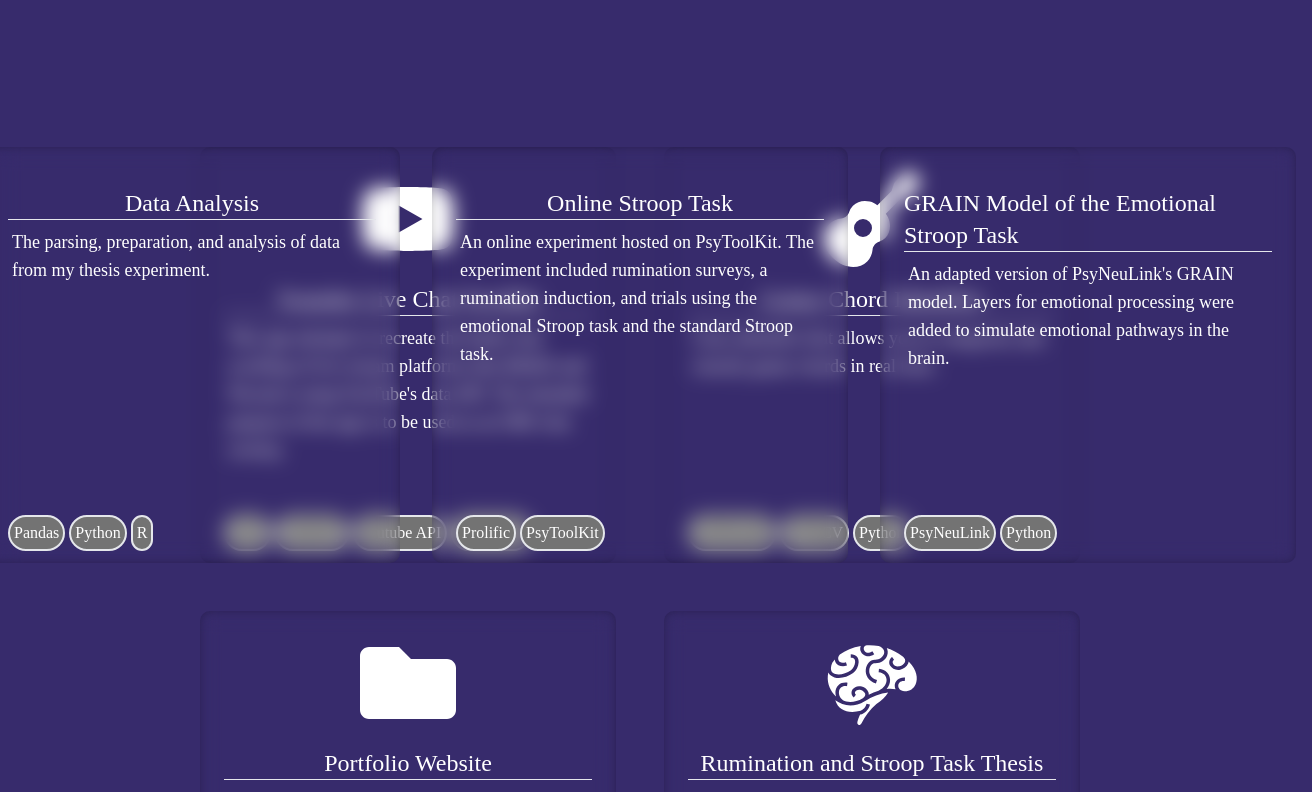
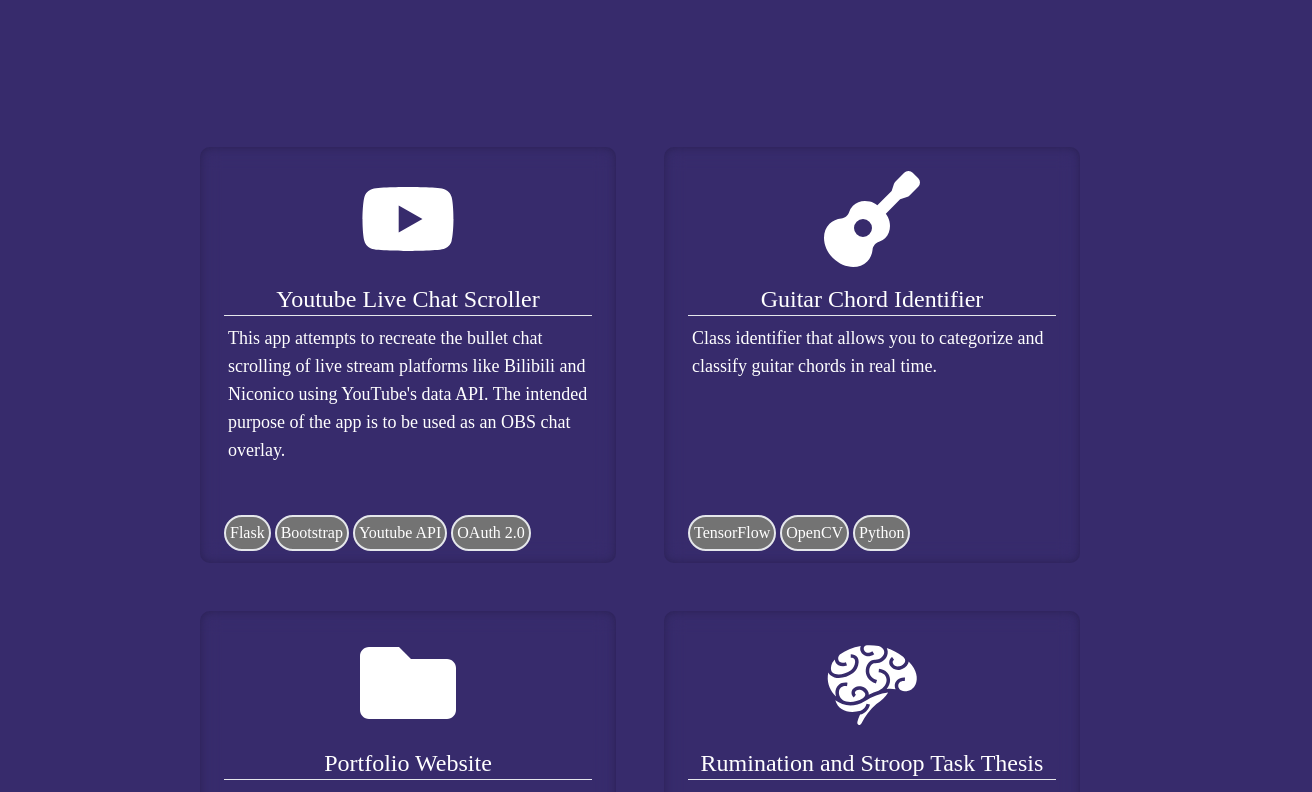
Before and after one commit to benkyli/portfolio, a React (Vite) app: page / in a window 1280 px wide. Shown: the part 2085-2877 px from the top of the page, 1312 px wide, since content can reach past the window. Built offline with nearby package versions, Linux system fonts and the light colour scheme.

Commit message:
got thesis modal to open correctly

```diff
--- a/src/ProjectCard.jsx
+++ b/src/ProjectCard.jsx
@@ -4,7 +4,7 @@ import PropTypes from 'prop-types';
 export default function ProjectCard(props) {
 
     return (
-        <span onClick={() => openInNewTab(props.link)} className='project-card relative'>
+        <span onClick={props.modal ? () => props.openModal() : () => openInNewTab(props.link)} className='project-card relative'>
             <span className='flex justify-center text-8xl pb-4'>{props.image}</span>
             <p className='flex justify-center text-2xl'>{props.title}</p>
             <hr />
--- a/src/Projects.jsx
+++ b/src/Projects.jsx
@@ -1,19 +1,25 @@
 import { ProjectData } from './data/projects.jsx';
 import ProjectCard from './ProjectCard.jsx';
 import ThesisModal from './ThesisModal.jsx'
+import { useState } from 'react';
 
 export default function Projects() {
 
+    const [modal, setModal] = useState(false);
+    const openModal = () => {
+        setModal(!modal);
+    };
+
     const projects = ProjectData.map(project =>
-        <ProjectCard key={project.id} {...project} />)
+        <ProjectCard key={project.id} {...project} openModal={openModal} />)
 
     return (
         <div id='projects' className='section'>
             <h2 className='heading'>Projects</h2>
             <div className='content-container gap-4 '>
                 {projects}
-                <ThesisModal />
             </div>
+            {modal ? <ThesisModal /> : null}
         </div>
     )
 }
--- a/src/ThesisModal.jsx
+++ b/src/ThesisModal.jsx
@@ -3,7 +3,7 @@ import ProjectCard from './ProjectCard.jsx';
 
 export default function ThesisModal() {
     return (
-        <div id='thesis-modal' className='flex absolute'>
+        <div id='thesis-modal'>
             {/* these should show on state click*/}
             {ThesisProjects.map(project =>
                 <ProjectCard key={project.id} {...project} />
--- a/src/css/index.css
+++ b/src/css/index.css
@@ -194,6 +194,12 @@ a:active {
     cursor: pointer;
 }
 
+#thesis-modal {
+    display: flex;
+    justify-content: center;
+    align-items: center;
+}
+
 /* contact section */
 .social-field {
     display: flex;
--- a/src/data/projects.jsx
+++ b/src/data/projects.jsx
@@ -45,8 +45,9 @@ export const ProjectData = [
         title: "Rumination and Stroop Task Thesis",
         image: <GiBrain />,
         description: "The three programming projects for my thesis on rumination, the Stroop task, and emotional processing. The projects involved data analysis, computational modelling, and experimenting programming.",
-        link: "#thesis-modal",
+        link: '',
         tools: [
         ],
+        modal: true,
     },
 ];
--- a/src/data/thesisProjects.jsx
+++ b/src/data/thesisProjects.jsx
@@ -2,7 +2,7 @@ export const ThesisProjects = [
     {
         id: 0,
         title: 'Data Analysis',
-        description: 'The parsing, preparation, and analysis of data from my thesis experiment.',
+        description: 'The parsing, preparation, analysis, and graphing of the data from my thesis experiment.',
         link: 'https://github.com/benkyli/Rumination-Stroop-Data-Analysis',
         tools: [
             'Pandas',
```
